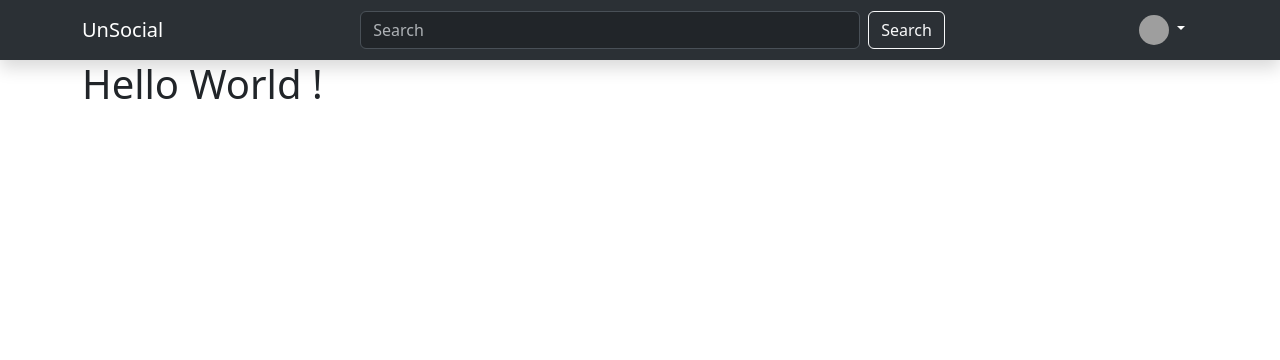
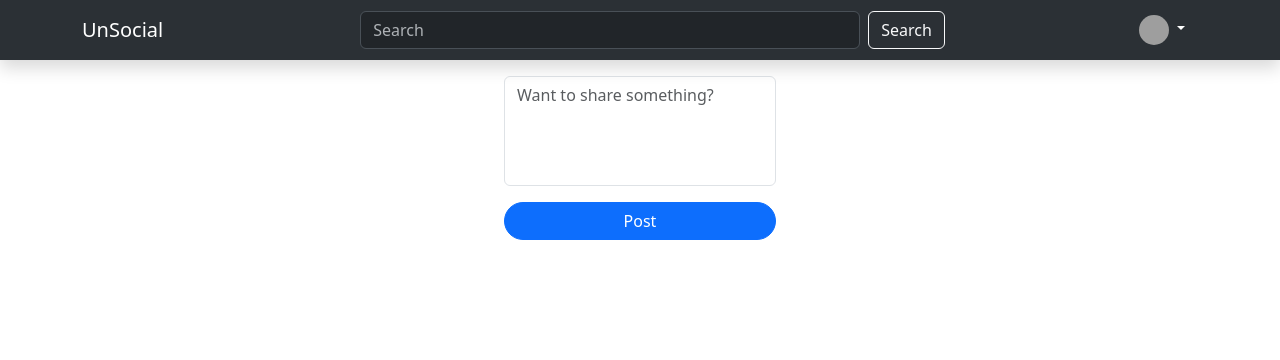
Before and after one commit to al-rafi304/django-social-media, a Django app: page / in a window 1280 px wide. Shown: the top 360 px of the page. Run offline with Django 4.2, Linux system fonts and the light colour scheme; the visitor is signed in with stand-in values (Sample User, id 1); data that the repository does not hold is empty; grey boxes are pictures that could not be loaded.

Commit message:
Posting functionality done, displaying posts done

```diff
--- a/social_media/core/templates/core/base.html
+++ b/social_media/core/templates/core/base.html
@@ -90,7 +90,7 @@
     {% endif %}
 
     <!-- Contents -->
-    <div class='container'>
+    <div class='container pt-3 w-25'>
         {% block content %}
 
         {% endblock content %}
--- a/social_media/core/templates/core/home.html
+++ b/social_media/core/templates/core/home.html
@@ -1,9 +1,29 @@
 {% extends 'core/base.html' %}
 
 {% block content %}
+<div class='container'>
+    <form method="POST">
+        {% csrf_token %}
+        <div class="mb-3">
+            {% comment %} <label class="form-label">Want to share something?</label> {% endcomment %}
+            <textarea class="form-control" name="post-text" rows="4" placeholder="Want to share something?" style="resize: none"></textarea>
+        </div>
+        <button type="submit" class="btn btn-primary rounded-pill w-100">Post</button>
+    </form>
+</div>
+<br>
+<div class='container'>
 
+    {% for post in posts %}
 
-    <h1>Hello World !</h1>
+            <div class='container border rounded'>
+                <b>@{{ post.account.username }}</b> - {{ post.posted_at|date:"d F" }}
+                <br>
+                {{ post.text|linebreaksbr }}
+            </div>
+            <br>
 
+    {% endfor %}
 
+</div>
 {% endblock content %}
--- a/social_media/core/views.py
+++ b/social_media/core/views.py
@@ -1,7 +1,23 @@
 from django.shortcuts import render, redirect
+from django.contrib import messages
+
+from .models import Post
 
 def home(request):
-    if request.user.is_authenticated:
-        return render(request, 'core/home.html')
+    if not request.user.is_authenticated:
+        return redirect('login')
     else:
-        return redirect('login')
+        posts = Post.objects.all().order_by('-posted_at')
+
+        if request.method == 'POST':
+            post_text = request.POST['post-text']
+            post = Post()
+            post.text = post_text
+            post.account = request.user
+            post.save()
+
+            messages.success(request, 'Your post has been submitted!')
+
+        return render(request, 'core/home.html', {
+            'posts': posts,
+        })
```
